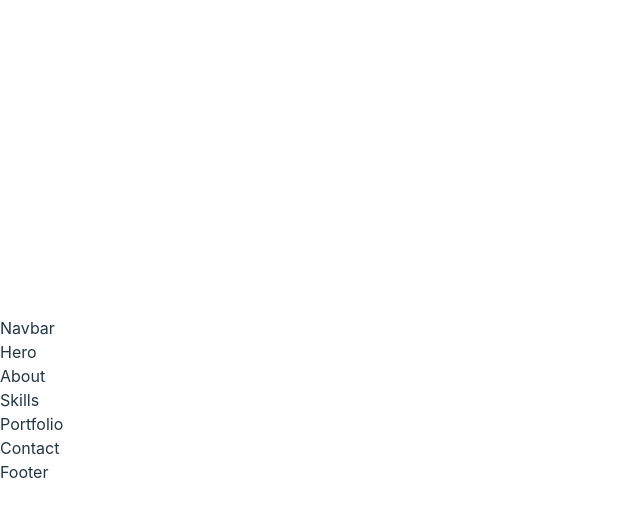
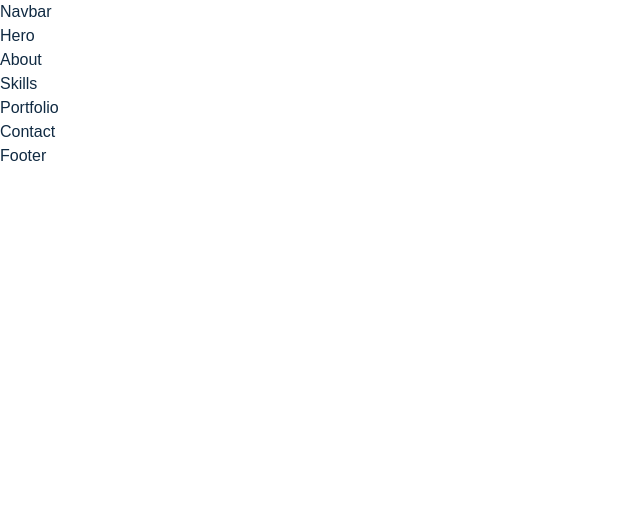
Before and after one commit to namnguyen-dev/personal-portfolio-reactjs, a React (Vite) app: page / in a window 1280 px wide. Shown: the top 516 px of the page, without its empty margins (0-640 px from the left). Built offline with nearby package versions, Linux system fonts and the light colour scheme.

Commit message:
add global styles & utility classes

```diff
--- a/src/index.css
+++ b/src/index.css
@@ -1,69 +1,224 @@
-:root {
-  font-family: Inter, system-ui, Avenir, Helvetica, Arial, sans-serif;
-  line-height: 1.5;
-  font-weight: 400;
+/* Fonts               */
+/* Variables           */
+/* Typography          */
+/* ------------------- */
 
-  color-scheme: light dark;
-  color: rgba(255, 255, 255, 0.87);
-  background-color: #242424;
-
-  font-synthesis: none;
-  text-rendering: optimizeLegibility;
-  -webkit-font-smoothing: antialiased;
-  -moz-osx-font-smoothing: grayscale;
-  -webkit-text-size-adjust: 100%;
+*,
+::after,
+::before {
+  margin: 0;
+  padding: 0;
+  box-sizing: border-box;
+  scroll-behavior: smooth;
 }
 
-a {
-  font-weight: 500;
-  color: #646cff;
-  text-decoration: inherit;
-}
-a:hover {
-  color: #535bf2;
+/*
+===============
+Fonts
+===============
+*/
+
+@import url('https://fonts.googleapis.com/css2?family=Gruppo&family=Nunito:wght@300;400;600;700;800&display=swap');
+
+/*
+===============
+Variables
+===============
+*/
+
+:root {
+  /* dark shades of primary color*/
+  --clr-primary-1: hsl(43, 86%, 17%);
+  --clr-primary-2: hsl(43, 77%, 27%);
+  --clr-primary-3: hsl(43, 72%, 37%);
+  --clr-primary-4: hsl(42, 63%, 48%);
+  /* primary/main color */
+  --clr-primary-5: hsl(42, 78%, 60%);
+  /* lighter shades of primary color */
+  --clr-primary-6: hsl(43, 89%, 70%);
+  --clr-primary-7: hsl(43, 90%, 76%);
+  --clr-primary-8: hsl(45, 86%, 81%);
+  --clr-primary-9: hsl(45, 90%, 88%);
+  --clr-primary-10: hsl(45, 100%, 96%);
+
+  /* darkest grey - used for headings */
+  --clr-grey-1: hsl(209, 61%, 16%);
+  --clr-grey-2: hsl(211, 39%, 23%);
+  --clr-grey-3: hsl(209, 34%, 30%);
+  --clr-grey-4: hsl(209, 28%, 39%);
+  /* grey used for paragraphs */
+  --clr-grey-5: hsl(210, 22%, 49%);
+  --clr-grey-6: hsl(209, 23%, 60%);
+  --clr-grey-7: hsl(211, 27%, 70%);
+  --clr-grey-8: hsl(210, 31%, 80%);
+  --clr-grey-9: hsl(212, 33%, 89%);
+  --clr-grey-10: hsl(210, 36%, 96%);
+
+  --clr-white: #fff;
+  --ff-primary: 'Nunito', sans-serif;
+  --ff-secondary: 'Gruppo', sans-serif;
+  --transition: all 0.2s linear;
+  --spacing: 0.25rem;
+  --radius: 0.5rem;
+  --light-shadow: 0 5px 15px rgba(0, 0, 0, 0.1);
+  --dark-shadow: 0 5px 15px rgba(0, 0, 0, 0.2);
+  --max-width: 1170px;
 }
 
+/*
+===============
+Global Styles
+===============
+*/
+
 body {
-  margin: 0;
-  display: flex;
-  place-items: center;
-  min-width: 320px;
-  min-height: 100vh;
+  font-family: var(--ff-primary);
+  background: var(--clr-white);
+  color: var(--clr-grey-1);
+  line-height: 1.5;
+  font-size: 0.875rem;
+}
+ul {
+  list-style-type: none;
+}
+a {
+  text-decoration: none;
+}
+img:not(.nav-logo) {
+  width: 100%;
+  display: block;
 }
 
+h1,
+h2,
+h3,
+h4 {
+  letter-spacing: var(--spacing);
+  text-transform: capitalize;
+  line-height: 1.15;
+  margin-bottom: 0.5rem;
+}
 h1 {
-  font-size: 3.2em;
-  line-height: 1.1;
+  font-size: 2rem;
+}
+h2 {
+  font-size: 1.75rem;
+}
+h3 {
+  font-size: 1rem;
+}
+h4 {
+  font-size: 0.75rem;
+}
+p {
+  margin-bottom: 1rem;
+  color: var(--clr-grey-5);
 }
 
-button {
-  border-radius: 8px;
-  border: 1px solid transparent;
-  padding: 0.6em 1.2em;
-  font-size: 1em;
-  font-weight: 500;
-  font-family: inherit;
-  background-color: #1a1a1a;
-  cursor: pointer;
-  transition: border-color 0.25s;
-}
-button:hover {
-  border-color: #646cff;
-}
-button:focus,
-button:focus-visible {
-  outline: 4px auto -webkit-focus-ring-color;
+@media screen and (min-width: 320px) {
+  h1,
+  h2,
+  h3,
+  h4 {
+    letter-spacing: var(--spacing);
+    text-transform: capitalize;
+    line-height: 1.25;
+    margin-bottom: 0.75rem;
+  }
+  h1 {
+    font-size: 3rem;
+  }
+  h2 {
+    font-size: 2rem;
+  }
+  h3 {
+    font-size: 1.25rem;
+  }
+  h4 {
+    font-size: 0.875rem;
+  }
+  p {
+    margin-bottom: 1.25rem;
+    color: var(--clr-grey-5);
+  }
 }
 
-@media (prefers-color-scheme: light) {
-  :root {
-    color: #213547;
-    background-color: #ffffff;
+@media screen and (min-width: 800px) {
+  h1 {
+    font-size: 4rem;
   }
-  a:hover {
-    color: #747bff;
+  h2 {
+    font-size: 2.5rem;
   }
-  button {
-    background-color: #f9f9f9;
+  h3 {
+    font-size: 1.75rem;
+  }
+  h4 {
+    font-size: 1rem;
+  }
+  body {
+    font-size: 1rem;
+  }
+  h1,
+  h2,
+  h3,
+  h4 {
+    line-height: 1;
   }
 }
+
+/*  Utility classes */
+
+.btn {
+  text-transform: uppercase;
+  background: var(--clr-primary-5);
+  color: var(--clr-grey-1);
+  padding: 0.375rem 0.75rem;
+  letter-spacing: var(--spacing);
+  display: inline-block;
+  font-weight: 700;
+  transition: var(--transition);
+  font-size: 0.875rem;
+  border: 2px solid transparent;
+  cursor: pointer;
+  box-shadow: 0 1px 3px rgba(0, 0, 0, 0.2);
+  border-radius: var(--radius);
+}
+
+.btn:hover {
+  background: var(--clr-primary-7);
+  color: var(--clr-grey-1);
+  transform: scale(1.05);
+}
+/* section */
+.section {
+  padding: 5rem 0;
+  scroll-margin-top: 5rem;
+}
+
+.section-center {
+  width: 90vw;
+  margin: 0 auto;
+  max-width: 1170px;
+}
+@media screen and (min-width: 992px) {
+  .section-center {
+    width: 95vw;
+  }
+}
+
+.underline {
+  width: 5rem;
+  height: 0.25rem;
+  margin-bottom: 1.25rem;
+  background: var(--clr-primary-5);
+  margin-left: auto;
+  margin-right: auto;
+}
+.section-title {
+  margin-bottom: 4rem;
+  text-align: center;
+}
+.bg-grey {
+  background: var(--clr-grey-10);
+}
```
Also changed, not shown: src/assets/hero-img.jpg (added), src/assets/logo.svg (added).
